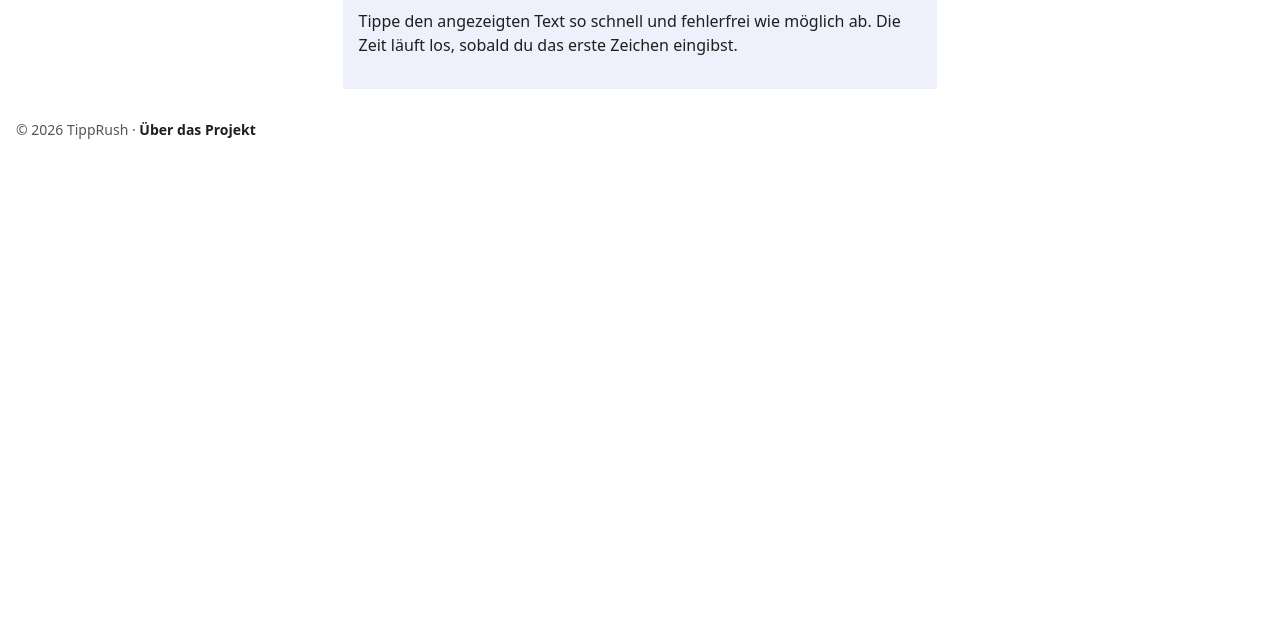
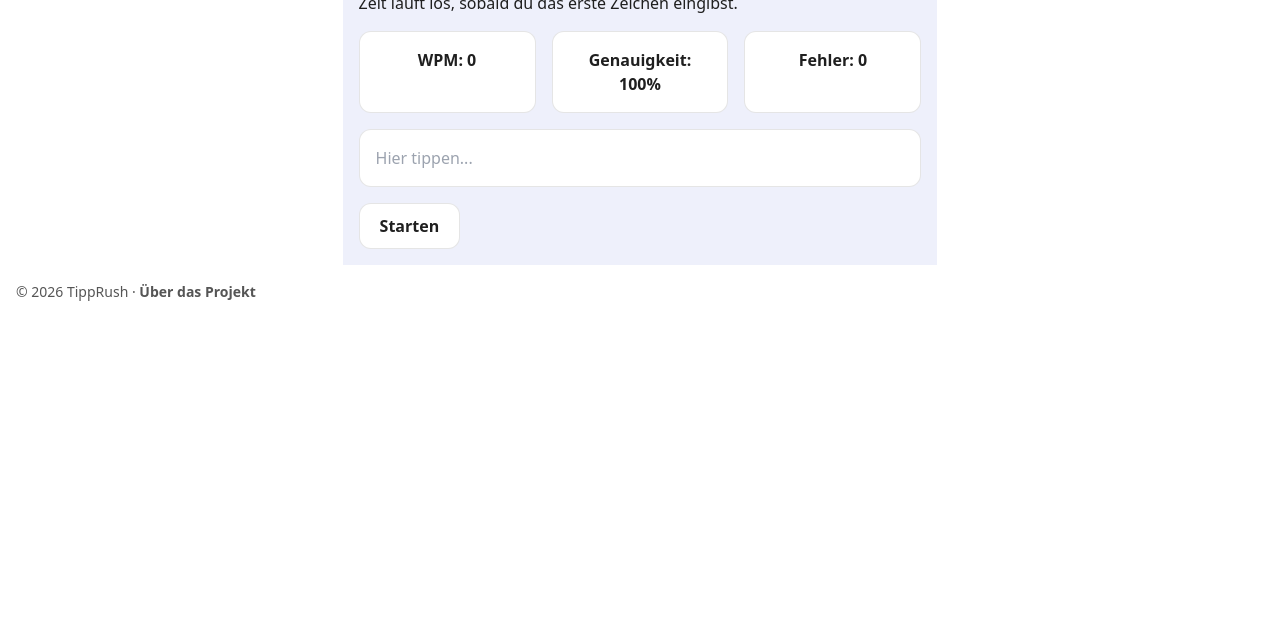
Before and after one commit to Vend-Jali/WebEngineering, a plain HTML site: page tipptest.html in a window 1280 px wide. Shown: the part 163-800 px from the top of the page. Drawn offline with nearby package versions, Linux system fonts and the light colour scheme.

Commit message:
A2 Tailwind einbinden, A3 Drei Komponenten

```diff
--- a/tipptest.html
+++ b/tipptest.html
@@ -6,6 +6,7 @@
   <title>Tipp Rush – Wörter pro Minute messen und Richtigkeit</title>
   <meta name="description" content="Starte den Tipptest, tippe den Text ab und erfahre sofort deine Wörter pro Minute und deine Genauigkeit.">
   <link rel="stylesheet" href="style.css">
+  <script src="https://cdn.tailwindcss.com"></script>
 </head>
 <body>
   <header>
@@ -16,9 +17,26 @@
     </nav>
   </header>
 
-  <main>
+  <main class="space-y-4">
     <h1>Tipp Rush</h1>
     <p>Tippe den angezeigten Text so schnell und fehlerfrei wie möglich ab. Die Zeit läuft los, sobald du das erste Zeichen eingibst.</p>
+    <!--
+    <div class="stats-grid">
+      <div class="card">WPM: 0</div>
+      <div class="card">Genauigkeit: 100%</div>
+      <div class="card">Fehler: 0</div>
+    </div>
+    -->
+    <div class="grid grid-cols-3 gap-4">
+      <div class="p-4 rounded-xl border border-black/10 text-center font-bold bg-white">WPM: 0</div>
+      <div class="p-4 rounded-xl border border-black/10 text-center font-bold bg-white">Genauigkeit: 100%</div>
+      <div class="p-4 rounded-xl border border-black/10 text-center font-bold bg-white">Fehler: 0</div>
+    </div>
+
+    <input type="text" placeholder="Hier tippen..." class="w-full p-4 rounded-xl border border-black/10 bg-white focus:outline-none focus:ring-2 focus:ring-blue-500">
+    <button class="px-5 py-2.5 rounded-xl border border-black/10 text-center font-bold bg-white">
+      Starten
+    </button>
   </main>
 
   <footer>
```
Also changed, not shown: index.html (+0 -8 lines), README.md.
